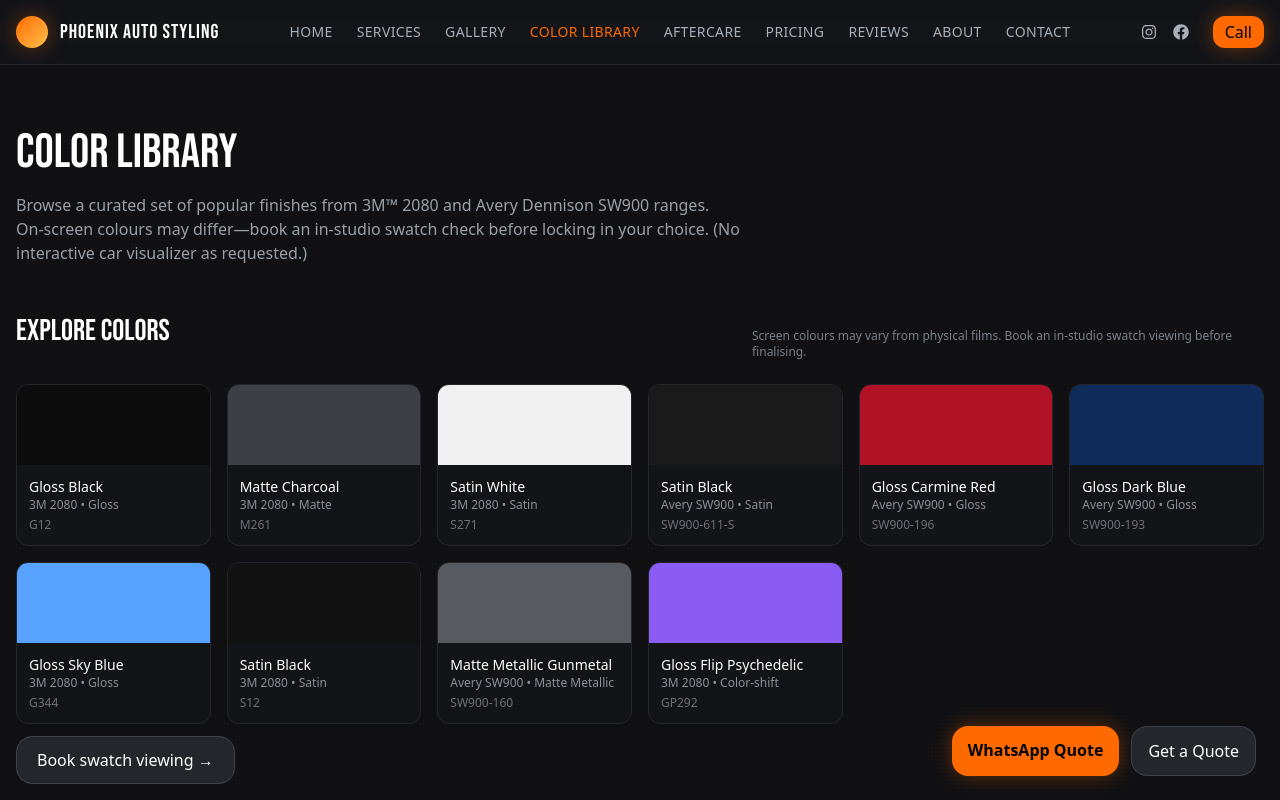
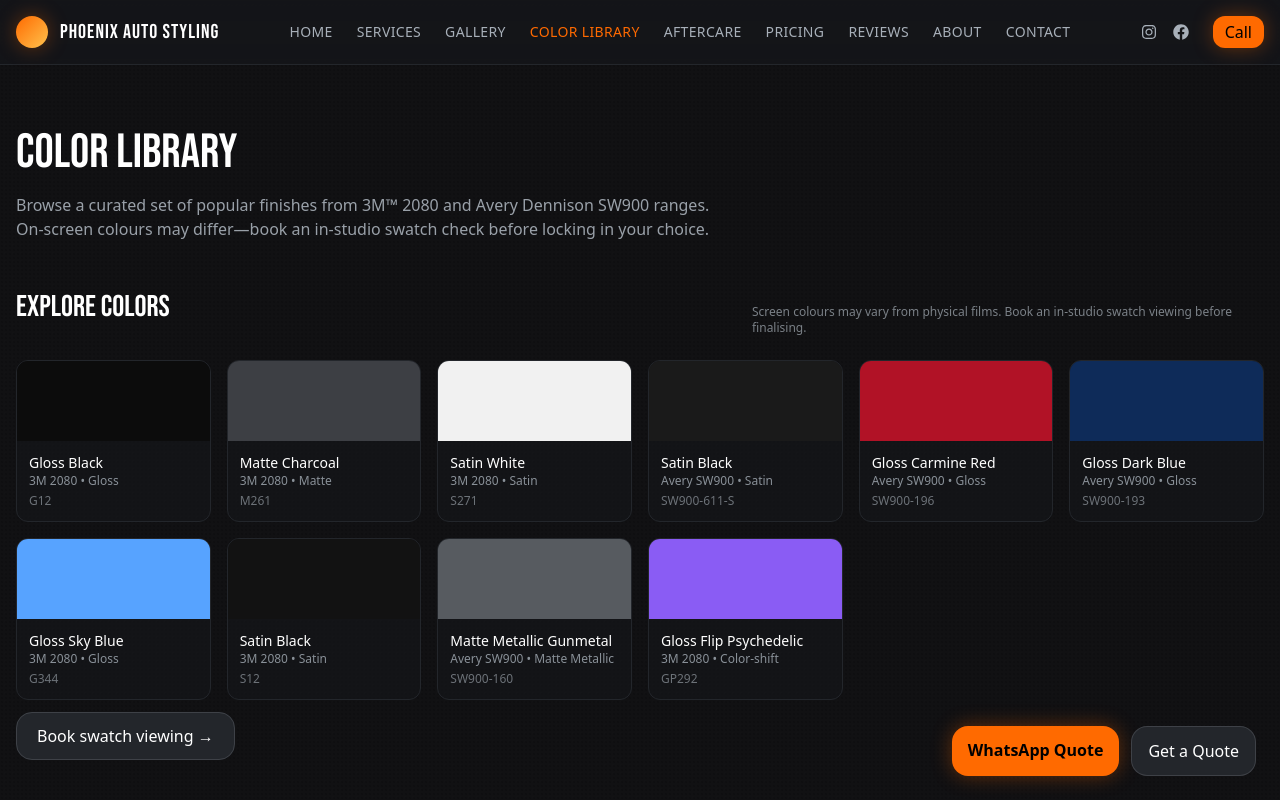
Before and after one commit to PrateekChauhan0194/phoenix-auto-styling, a React (Vite) app: page /color-library in a window 1280 px wide. Shown: the top 800 px of the page. Built offline with nearby package versions, Linux system fonts and the light colour scheme.

Commit message:
feat: Remove unnecessary notes from ColorLibrary and Pricing pages

```diff
--- a/src/pages/ColorLibrary.tsx
+++ b/src/pages/ColorLibrary.tsx
@@ -5,7 +5,7 @@
     <main className="py-16">
       <div className="max-w-7xl mx-auto px-4">
         <h1 className="font-heading text-5xl text-white">Color Library</h1>
-        <p className="mt-4 text-silver/90 max-w-3xl">Browse a curated set of popular finishes from 3M™ 2080 and Avery Dennison SW900 ranges. On‑screen colours may differ—book an in‑studio swatch check before locking in your choice. (No interactive car visualizer as requested.)</p>
+        <p className="mt-4 text-silver/90 max-w-3xl">Browse a curated set of popular finishes from 3M™ 2080 and Avery Dennison SW900 ranges. On‑screen colours may differ—book an in‑studio swatch check before locking in your choice.</p>
       </div>
       <ColorSwatches />
     </main>
--- a/src/pages/Pricing.tsx
+++ b/src/pages/Pricing.tsx
@@ -31,7 +31,6 @@
       <div className="mt-8">
         <a href="/contact" className="px-5 py-3 rounded-2xl bg-ember text-black font-semibold shadow-glow hover:scale-105 transition">Get exact quote</a>
       </div>
-      <div className="mt-4 text-xs text-silver/60">No financing page, no downloadable PDFs—kept intentionally simple as requested.</div>
     </main>
   )
 }
--- a/src/pages/Reviews.tsx
+++ b/src/pages/Reviews.tsx
@@ -5,7 +5,6 @@
     <main className="py-16">
       <div className="max-w-7xl mx-auto px-4">
         <h1 className="font-heading text-5xl text-white">Reviews</h1>
-        <p className="mt-4 text-silver/90">Embed your Google Reviews here for live social proof.</p>
       </div>
       <ReviewsCarousel />
     </main>
```
